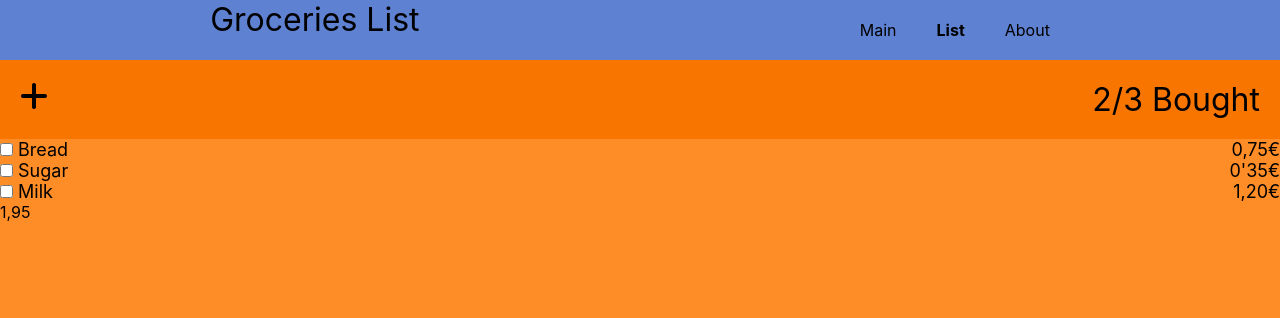
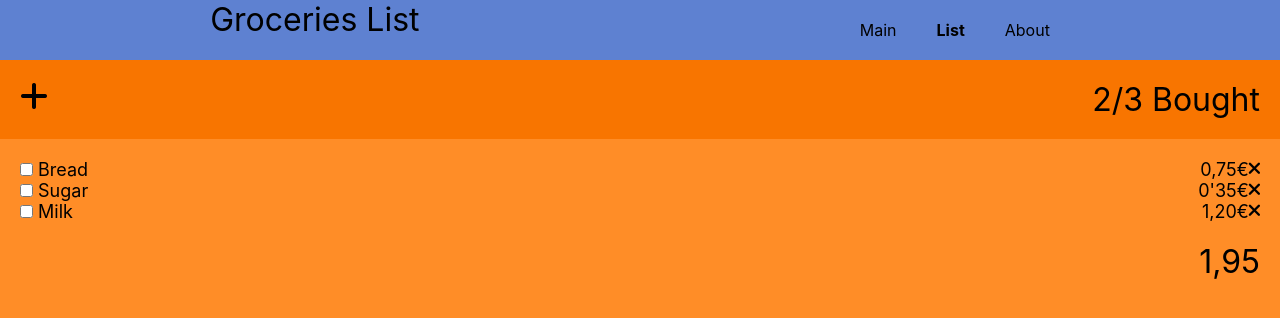
Before and after one commit to albertdc1984/202201-W1CH4-albert-dominguez, a plain HTML site: page index.html in a window 1280 px wide. Drawn offline with Linux system fonts and the light colour scheme.

Commit message:
Font Awesome Xs added. Fixed margins

```diff
--- a/css/styles.css
+++ b/css/styles.css
@@ -57,6 +57,7 @@ li {
   flex-direction: column;
   justify-content: space-between;
   font-size: large;
+  margin: 20px;
 }
 
 .main--products--price {
@@ -70,3 +71,11 @@ li {
   flex-direction: row;
   justify-content: space-between;
 }
+.total {
+  display: flex;
+  flex-direction: row-reverse;
+  margin: 20px;
+}
+.total-price {
+  font-size: xx-large;
+}
--- a/index.html
+++ b/index.html
@@ -37,6 +37,7 @@
 
           <div class="main--products--price">
             <span>0,75€</span>
+            <i class="fas fa-times"></i>
           </div>
         </div>
 
@@ -47,6 +48,7 @@
           </div>
           <div class="main--products--price">
             <span>0'35€</span>
+            <i class="fas fa-times"></i>
           </div>
         </div>
 
@@ -57,11 +59,12 @@
           </div>
           <div class="main--products--price">
             <span>1,20€</span>
+            <i class="fas fa-times"></i>
           </div>
         </div>
       </section>
       <div class="total">
-        <span>1,95</span>
+        <span class="total-price">1,95</span>
       </div>
     </main>
     <footer></footer>
```
